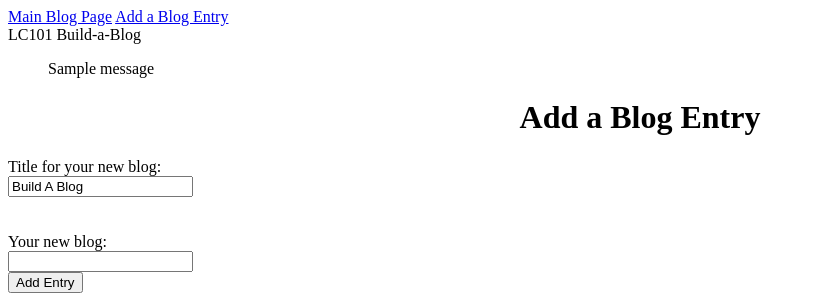
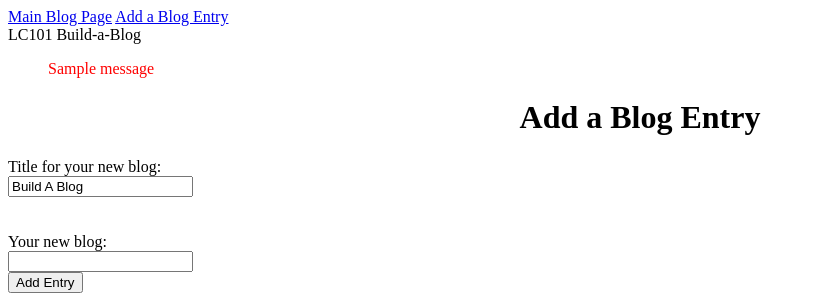
Before and after one commit to SBoyd2005/blogz1, a Flask app: page /newpost in a window 1280 px wide. Shown: the top 300 px of the page, without its empty margins (0-815 px from the left). Run offline with Flask 2, Linux system fonts and the light colour scheme; one stand-in notice (Sample message) is shown.

Commit message:
added style

```diff
--- a/main.py
+++ b/main.py
@@ -7,7 +7,7 @@ app.config['SQLALCHEMY_DATABASE_URI'] = 'mysql+pymysql://build-a-blog:Password@l
 app.config['SQLALCHEMY_ECHO'] = True
 db = SQLAlchemy(app)
 
-app_secret_key = "build-a-blog"
+app.secret_key = "build-a-blog"
 
 class Blog(db.Model):
 
--- a/templates/base.html
+++ b/templates/base.html
@@ -3,7 +3,7 @@
     <head>
         <title>{{title}}</title>
         <style>
-            .error {color: red}
+            .error {color:red;}
         </style>
     </head>
 <body>
@@ -18,7 +18,7 @@
             {% with messages = get_flashed_messages(with_categories=True) %}
                 <ul>
                 {% for category, message in messages %}
-                    <div class="flash_message">{{message|safe}}</div>
+                    <div class="error">{{message|safe}}</div>
                 {% endfor %}
                 </ul>
             {% endwith %}
```
